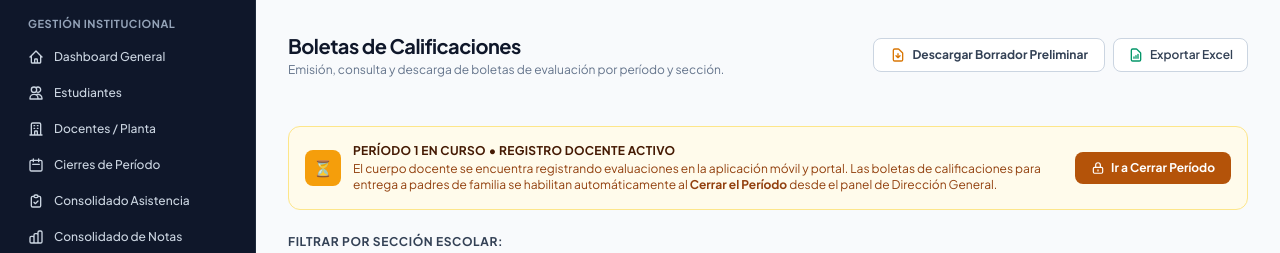
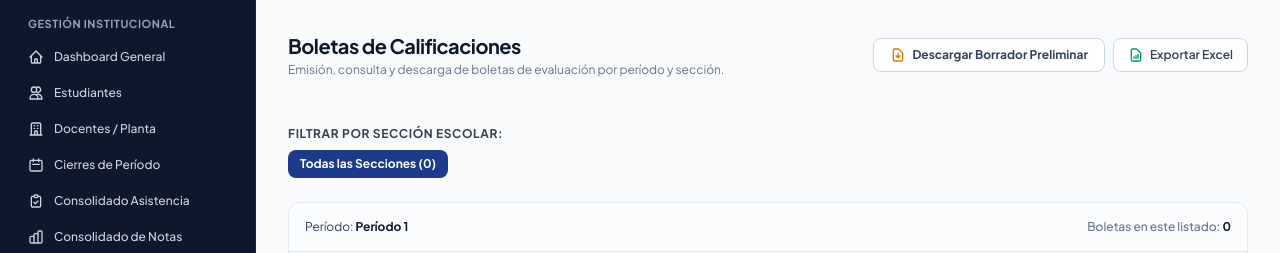
Before and after one commit to Mauriciocoreas25/control_escolar, a Django app: page /boletas/ in a window 1280 px wide. Shown: the part 56-309 px from the top of the page. Run offline with Django 5.2, Linux system fonts and the light colour scheme; the visitor is signed in with stand-in values (Sample User, id 1); data comes from the database, SQL or seed files in the repository; data that the repository does not hold is empty; some libraries are stand-ins or nearby versions.

Commit message:
refactor: Eliminar banners de politicas e instrucciones obvias en boletas y periodos

```diff
--- a/frontend_web/portal/templates/portal/boletas.html
+++ b/frontend_web/portal/templates/portal/boletas.html
@@ -59,50 +59,6 @@
     </a>
     {% endfor %}
   </div>
-
-  <!-- Status / Policy Banner for Selected Period -->
-  {% if periodo_cerrado %}
-  <div class="p-4 bg-emerald-50 border border-emerald-200 rounded-xl flex flex-col sm:flex-row items-start sm:items-center justify-between gap-3 shadow-xs">
-    <div class="flex items-center gap-3">
-      <div class="w-9 h-9 rounded-lg bg-emerald-600 text-white flex items-center justify-center font-bold text-base shrink-0">
-        ✓
-      </div>
-      <div>
-        <h4 class="text-xs font-bold text-emerald-950 uppercase tracking-wide">
-          {{ periodo_nombre }} Finalizado y Asentado &bull; Boletas de Calificaciones Listas
-        </h4>
-        <p class="text-xs text-emerald-800 mt-0.5">
-          Las notas fueron congeladas institucionalmente. Las boletas están listas para descargar individualmente o por lote para su entrega formal a padres de familia.
-        </p>
-      </div>
-    </div>
-    <div class="text-xs font-bold text-emerald-900 bg-white px-3 py-1.5 rounded-lg border border-emerald-300 shadow-xs shrink-0">
-      Disponibles para Entrega
-    </div>
-  </div>
-  {% else %}
-  <div class="p-4 bg-amber-50 border border-amber-200 rounded-xl flex flex-col sm:flex-row items-start sm:items-center justify-between gap-3 shadow-xs">
-    <div class="flex items-center gap-3">
-      <div class="w-9 h-9 rounded-lg bg-amber-500 text-white flex items-center justify-center font-bold text-base shrink-0">
-        ⏳
-      </div>
-      <div>
-        <h4 class="text-xs font-bold text-amber-950 uppercase tracking-wide">
-          {{ periodo_nombre }} en Curso &bull; Registro Docente Activo
-        </h4>
-        <p class="text-xs text-amber-800 mt-0.5">
-          El cuerpo docente se encuentra registrando evaluaciones en la aplicación móvil y portal. Las boletas de calificaciones para entrega a padres de familia se habilitan automáticamente al <strong>Cerrar el Período</strong> desde el panel de Dirección General.
-        </p>
-      </div>
-    </div>
-    {% if rol_actual == 'Director' %}
-    <a href="{% url 'periodos_list' %}" class="px-4 py-2 text-xs font-bold text-white bg-amber-700 hover:bg-amber-800 rounded-lg shadow-xs transition whitespace-nowrap shrink-0 flex items-center gap-1.5">
-      <svg class="w-3.5 h-3.5" fill="none" stroke="currentColor" viewBox="0 0 24 24"><path stroke-linecap="round" stroke-linejoin="round" stroke-width="2" d="M12 15v2m-6 4h12a2 2 0 002-2v-6a2 2 0 00-2-2H6a2 2 0 00-2 2v6a2 2 0 002 2zm10-10V7a4 4 0 00-8 0v4h8z"/></svg>
-      <span>Ir a Cerrar Período</span>
-    </a>
-    {% endif %}
-  </div>
-  {% endif %}
 
   <!-- 1-Click Section Filter Pills -->
   <div class="space-y-2">
```
Also changed, not shown: frontend_web/portal/templates/portal/periodos.html (+0 -13 lines).
